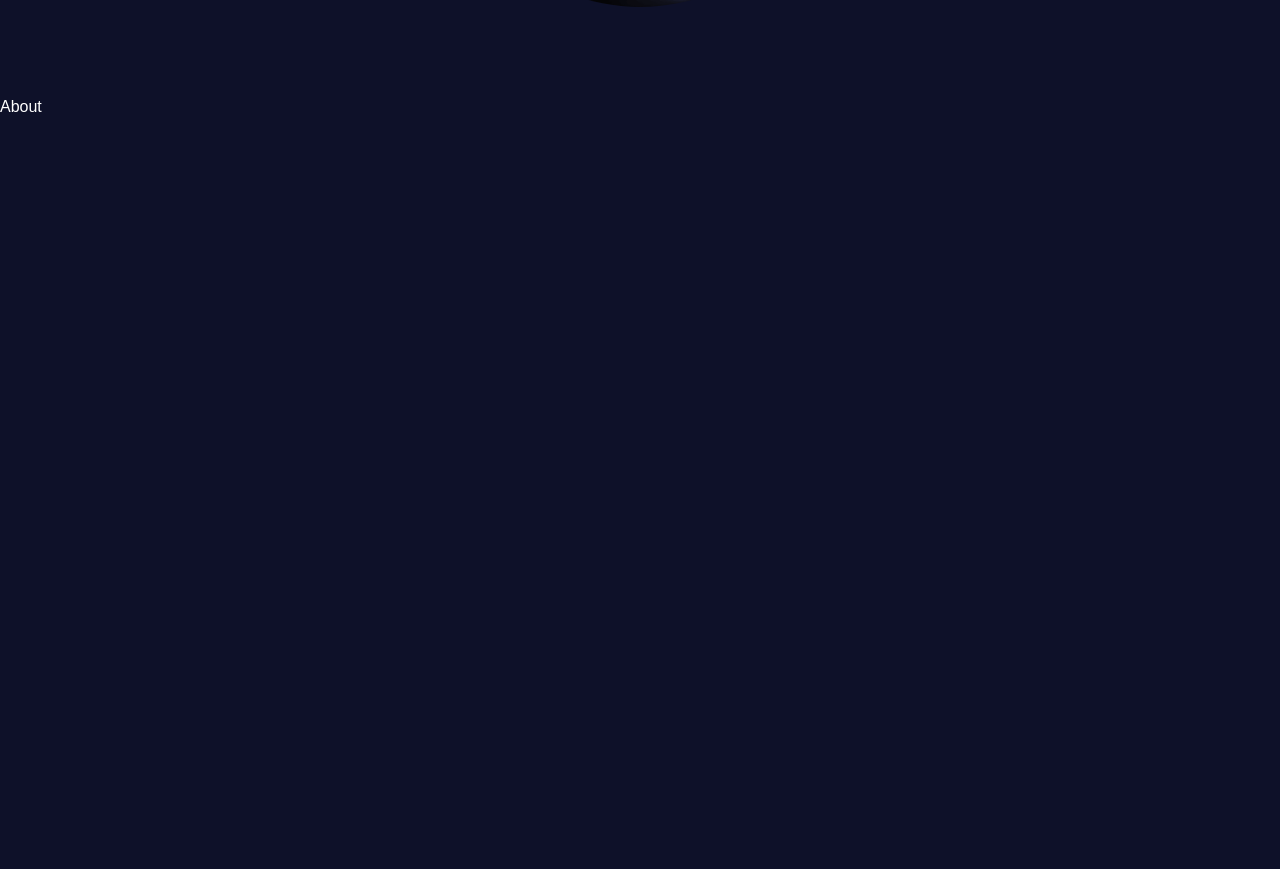
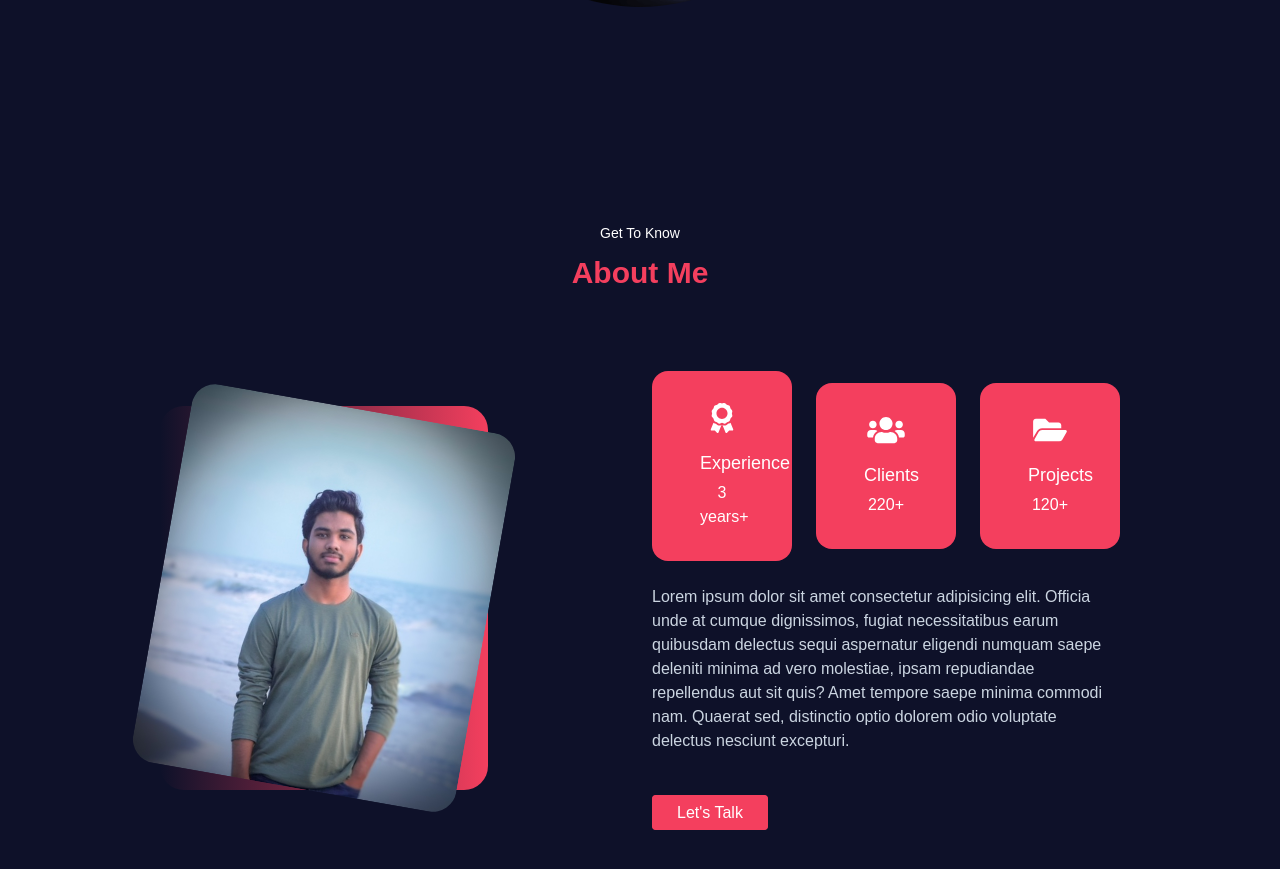
Before and after one commit to rubayed-ahmed/shohan-portfolio, a React (Create React App) app: page / in a window 1280 px wide. Shown: the part 807-1676 px from the top of the page. Before the commit the page ends 926 px from the top, so only its background shows below. Built offline with nearby package versions, Linux system fonts and the light colour scheme; a web font is replaced by a local one.

Commit message:
About section added

```diff
--- a/src/Pages/Home/About/About.js
+++ b/src/Pages/Home/About/About.js
@@ -1,11 +1,59 @@
-import React from 'react';
+import React from "react";
+import { FaAward, FaUsers, FaFolderOpen } from "react-icons/fa";
+import me from "../../../assets/me.jpg";
 
 const About = () => {
-    return (
-        <section id="about">
-            About
-        </section>
-    );
+  return (
+    <section id="about" className="px-10 md:px-20 lg:px-40 md:py-12 my-20">
+      <div className="text-center">
+        <h6 className="capitalize text-sm">Get to know</h6>
+        <h3 className="text-3xl text-rose-500 font-bold mt-3 capitalize">
+          About me
+        </h3>
+      </div>
+      <div className="grid grid-cols-2 gap-6 justify-center items-center mt-20">
+        <div className="">
+          <div className="w-[70%] h-96 rounded-3xl bg-gradient-to-r from-transparent to-rose-500 aspect-square">
+            <img src={me} className="w-full h-96 object-cover rounded-3xl rotate-[10deg] hover:rotate-0 overflow-hidden transition-all duration-200 ease-linear" alt="" />
+          </div>
+        </div>
+        <div className="">
+          <div className="grid grid-cols-3 gap-6 items-center text-center">
+            <div className="bg-rose-500 px-12 py-8 rounded-2xl">
+              <FaAward className="w-full text-3xl" />
+              <h5 className="mt-4 mb-1 text-lg">Experience</h5>
+              <span>3 years+</span>
+            </div>
+            <div className="bg-rose-500 px-12 py-8 rounded-2xl">
+              <FaUsers className="w-full text-3xl" />
+              <h5 className="mt-4 mb-1 text-lg">Clients</h5>
+              <span>220+</span>
+            </div>
+            <div className="bg-rose-500 px-12 py-8 rounded-2xl">
+              <FaFolderOpen className="w-full text-3xl" />
+              <h5 className="mt-4 mb-1 text-lg">Projects</h5>
+              <span>120+</span>
+            </div>
+          </div>
+          <p className="mt-6 mb-12 text-slate-300">
+            Lorem ipsum dolor sit amet consectetur adipisicing elit. Officia
+            unde at cumque dignissimos, fugiat necessitatibus earum quibusdam
+            delectus sequi aspernatur eligendi numquam saepe deleniti minima ad
+            vero molestiae, ipsam repudiandae repellendus aut sit quis? Amet
+            tempore saepe minima commodi nam. Quaerat sed, distinctio optio
+            dolorem odio voluptate delectus nesciunt excepturi.
+          </p>
+          <a
+            className="bg-rose-500 hover:bg-transparent border border-rose-500 transition-all
+              duration-300 ease-linear py-2 px-6 rounded"
+            href="/"
+          >
+            Let's Talk
+          </a>
+        </div>
+      </div>
+    </section>
+  );
 };
 
 export default About;
--- a/src/Pages/Home/Banner/Banner.js
+++ b/src/Pages/Home/Banner/Banner.js
@@ -12,7 +12,7 @@ const Banner = () => {
 
   return (
     <div id="home">
-      <div className=" px-10 dark:bg-gray-900 md:px-20 lg:px-40 md:py-12">
+      <div className="px-10 md:px-20 lg:px-40 md:py-12">
         <section className="min-h-screen relative">
           <div className="text-center p-10 py-10">
             <span className="text-lg">Hello, I'm</span>
@@ -20,7 +20,7 @@ const Banner = () => {
               Rubayed Ahmed
             </h2>
             <h3 className="text-2xl py-2 dark:text-white md:text-xl">
-              Developer and Designer.
+              Web Developer and Designer.
             </h3>
             <p className="text-md py-5 leading-8 text-slate-400 dark:text-gray-200 max-w-xl mx-auto
             md:text-lg">
```
Also changed, not shown: src/App.css (+10 -0 lines), src/assets/me.jpg (added), src/assets/me2.png (added).
